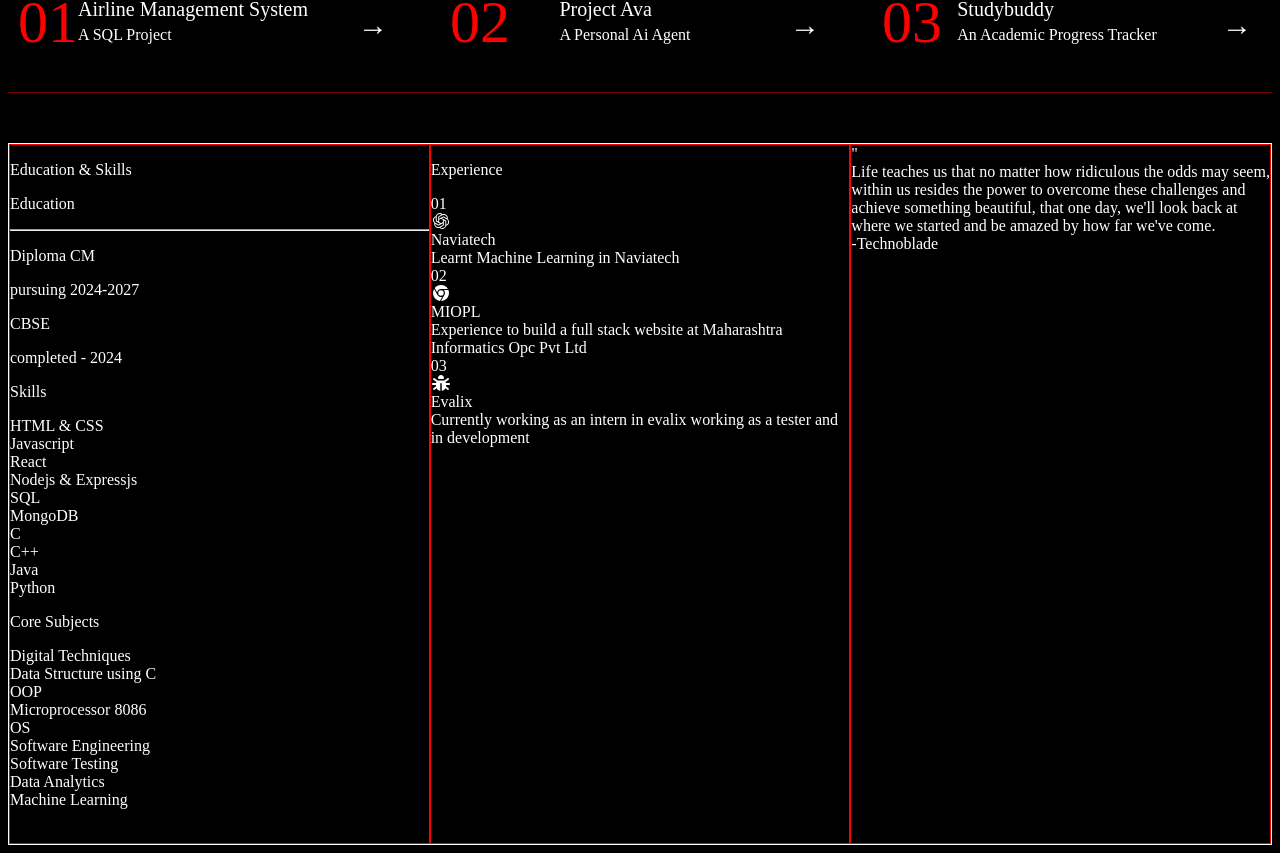
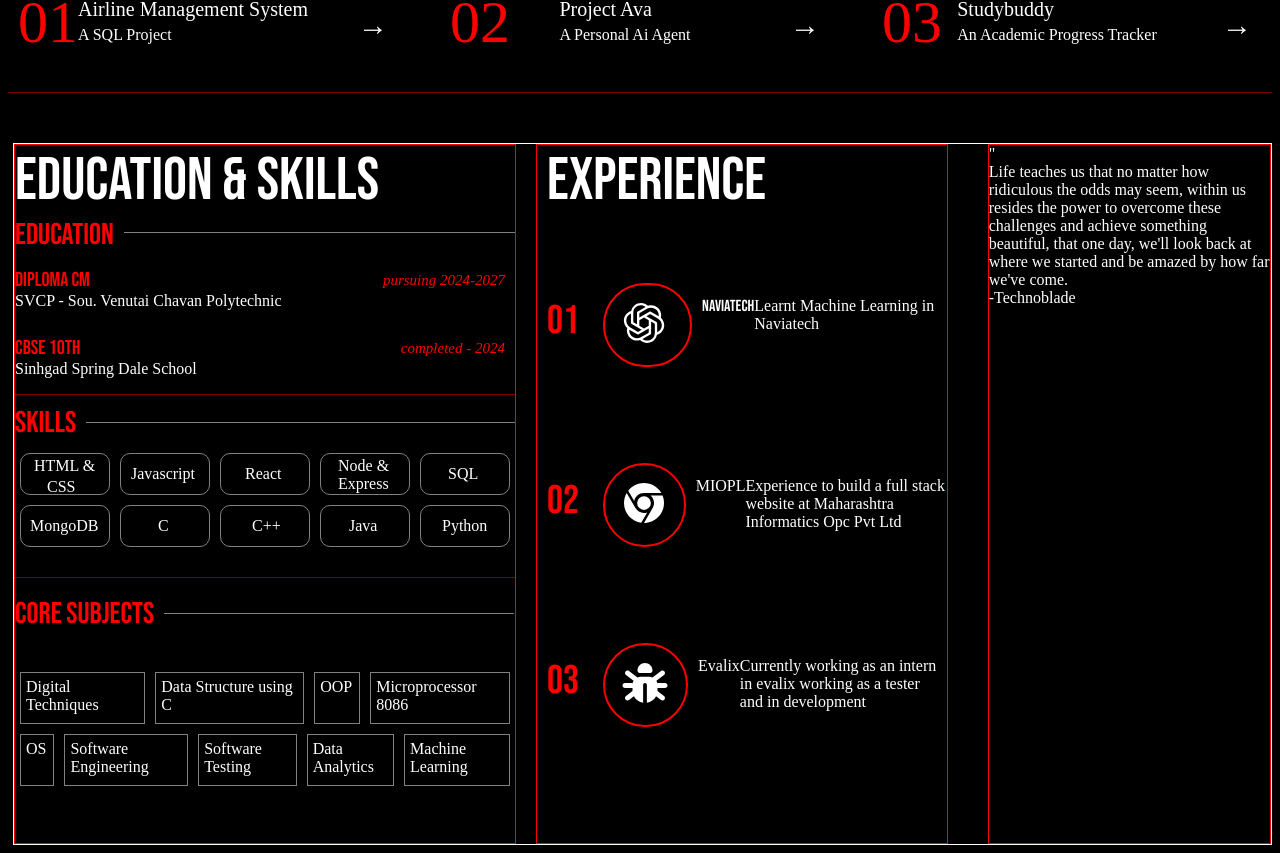
Before and after one commit to AryanAdvant/My-Portfolio, a React (Vite) app: page / in a window 1280 px wide. Shown: the part 1443-2296 px from the top of the page. Built offline with nearby package versions, Linux system fonts and the light colour scheme.

Commit message:
Education,skills,subjects done

```diff
--- a/src/Education.jsx
+++ b/src/Education.jsx
@@ -12,54 +12,69 @@ export function Education(){
                 <div className = "details education">
                     <p className = "edu-title">Education & Skills</p>
                     <div className="edu-sub-container">
-                        <p>Education</p><hr />
+                        <p className = "edu-sub-title">Education</p><hr className = "edu-line" />
                     </div>
                     <div className="education-details">
-                        <p>Diploma CM</p><p>pursuing 2024-2027</p>
-                        <p>CBSE</p><p> completed - 2024</p>
+                        <div className="flex-date1 size20-bebas"><p>Diploma CM</p><p className="main-date">pursuing 2024-2027</p></div> <p className = "edu-des">SVCP - Sou. Venutai Chavan Polytechnic</p>
+                        <div className="flexdate2 size20-bebas"><p>CBSE 10th</p><p className = "main-date"> completed - 2024</p></div><p className = "edu-des">Sinhgad Spring Dale School</p>
                     </div>
+                    <hr className = "seperator edu-sep" />
 
-                    <p>Skills</p>
-                    <div className = "skills">HTML & CSS</div>
-                    <div className = "skills">Javascript</div>
-                    <div className = "skills">React</div>
-                    <div className = "skills">Nodejs & Expressjs</div>
-                    <div className = "skills">SQL</div>
-                    <div className = "skills">MongoDB</div>
-                    <div className = "skills">C</div>
-                    <div className = "skills">C++</div>
-                    <div className = "skills">Java</div>
-                    <div className = "skills">Python</div>
+                    <div className = "edu-sub-container">
+                        <p className = "size30-bebas skill-title">Skills</p><hr className = "edu-line skill-line" />
+                    </div>
+                    <div className = "main-skill-container">
+                        <div className="skill-container1">
+                        <div className = "skills"><p class="align-texth">HTML & <p className="align-textcss">CSS</p></p></div>
+                        <div className = "skills"><p className = "align-textjs">Javascript</p></div>
+                        <div className = "skills"><p className = "align-textr">React</p></div>
+                        <div className = "skills"><p className = "align-textne">Node & Express</p></div>
+                        <div className = "skills"><p className = "align-texts">SQL</p></div><br />
+                    </div>
+                    <div className="skill-container1">
+                        <div className = "skills"><p className = "align-textm">MongoDB</p></div>
+                        <div className = "skills"><p className = "align-textc">C</p></div>
+                        <div className = "skills"><p className = "align-textcpp">C++</p></div>
+                        <div className = "skills"><p className = "align-textj">Java</p></div>
+                        <div className = "skills"><p className = "align-textpy">Python</p></div>
+                    </div>
+                    </div>
+                    <hr className = "seperator skill-sep" />
 
-
-                    <p>Core Subjects</p>
-                    <div className = "core">Digital Techniques</div>
-                    <div className = "core">Data Structure using C</div>
-                    <div className = "core">OOP</div>
-                    <div className = "core">Microprocessor 8086</div>
-                    <div className = "core">OS</div>
-                    <div className = "core">Software Engineering</div>
-                    <div className = "core">Software Testing</div>
-                    <div className = "core">Data Analytics</div>
-                    <div className = "core">Machine Learning</div>
+                    <div className="edu-sub-container">
+                        <p className = "size30-bebas core-sub">Core Subjects</p>< hr className = "edu-line core-line"/>
+                    </div>
+                    <div className = "core-container cc1">
+                        <div className = "core"><p className = "alignc-textdte alignc">Digital Techniques</p></div>
+                        <div className = "core"><p className = "alignc-textdsu alignc">Data Structure using C</p></div>
+                        <div className = "core"><p className = "alignc-textoop alignc">OOP</p></div>
+                        <div className = "core"><p className = "alignc-textmic alignc">Microprocessor 8086</p></div>
+                    </div>
+                    <div className = "core-container">
+                        <div className = "core"><p className = "alignc-textosy alignc">OS</p></div>
+                        <div className = "core"><p className = "alignc-textste alignc">Software Engineering</p></div>
+                        <div className = "core"><p className = "alignc-textsen alignc">Software Testing</p></div>
+                        <div className = "core"><p className = "alignc-textdan alignc">Data Analytics</p></div>
+                        <div className = "core"><p className = "alignc-textml alignc">Machine Learning</p></div>
+                    </div>
                 </div>
                 <div className = "details experience">
-                    <p>Experience</p>
-                    <div className = "exp-cotainer">
+                    <p className = "exp-title exp-bebas">Experience</p>
+                    <div className = "exp-container">
                         <div className = "exp-num">01</div>
-                        <div className = "exp-circle"><FontAwesomeIcon icon={faOpenai} /></div>
-                        <div className="exp-main-title">Naviatech</div>
+                        <div className = "exp-circle chat-circle"><FontAwesomeIcon icon={faOpenai} className = "font-icon ichat" /></div>
+                        <div className="exp-main-title bebas">Naviatech</div>
                         <div className = "exp-description">Learnt Machine Learning in Naviatech</div>
                     </div>
-                    <div className = "exp-cotainer">
+                    <div className = "exp-container">
                         <div className = "exp-num">02</div>
-                        <div className = "exp-circle"><FontAwesomeIcon icon={faChrome} /></div>
+                        <div className = "exp-circle chrome-circle"><FontAwesomeIcon icon={faChrome} className = "font-icon ichrome"  /></div>
                         <div className="exp-main-title">MIOPL</div>
                         <div className = "exp-description">Experience to build a full stack website at Maharashtra Informatics Opc Pvt Ltd</div>
                     </div>
-                    <div className = "exp-cotainer">
+                    <div className = "exp-container">
                         <div className = "exp-num">03</div>
-                        <div className = "exp-circle"><FontAwesomeIcon icon={faBug} /></div>
+                        <div className = "exp-circle bug-circle"><FontAwesomeIcon icon={faBug} className = "font-icon ibug"  /></div>
                         <div className="exp-main-title">Evalix</div>
                         <div className = "exp-description">Currently working as an intern in evalix working as a tester and in development</div>
                     </div>
--- a/src/styles.css
+++ b/src/styles.css
@@ -277,9 +277,279 @@ body{
     height: 700px;
     justify-content: space-between;
     margin-top: 50px;
+    margin-left: 5px;
 }
 
 .details{
     border: 1px solid red;
     width: 500px;
 }
+
+.edu-title{
+    font-size: 60px;
+    font-family: 'Bebas Neue', sans-serif;
+    margin-top: 0px;
+    text-transform: none;
+}
+
+.edu-sub-container{
+    display: flex;
+    margin-top: -70px;
+}
+
+.edu-line{
+    width: 500px;
+    border: none;
+    height: 1px;
+    background-color: grey;
+    margin-top: 25px;
+    margin-left: 10px;
+}
+
+.edu-sub-title{
+    margin-top: 10px;
+    font-family: 'Bebas Neue', sans-serif;
+    color: red;
+    letter-spacing: 0em;
+    font-size: 30px;
+}
+
+.size20-bebas{
+    font-family: 'Bebas Neue', sans-serif;
+    text-transform: none;
+    font-weight: 100;
+    font-size: 20px;
+    background: none;
+    -webkit-text-fill-color: red;
+    color: red;
+}
+
+.flex-date1{
+    display: flex;
+    margin: -35px auto auto auto;
+}
+
+.flexdate2{
+    display: flex;
+    margin-top: -10px;
+}
+
+.main-date{
+    margin: auto 10px auto auto;
+    font-size: 15px;
+    font-family:'Times New Roman', Times, serif;
+    font-style: italic;
+
+}
+
+.edu-des{
+    margin-top: -20px;
+}
+
+
+
+.size30-bebas{
+    font-family: 'Bebas Neue', sans-serif;
+    font-size: 30px;
+    color: red;
+}
+
+.edu-sep{
+    margin-top: 0px;
+    margin-bottom: -20px;
+}
+
+.skill-title{
+    margin-top: 80px;
+}
+
+.skill-line{
+    margin-top: 97px;
+    margin-left: 10px;
+}
+
+.skill-container1{
+    display: flex;
+    justify-content: space-between;
+}
+
+.skills{
+    margin: 10px 5px auto 5px;
+    width: 400px;
+    border: 1px solid grey;
+    border-radius: 10px;
+    height: 40px;
+
+}
+
+.align-texth{
+    margin: 3px 0px 0px 13px;
+}
+
+.align-textcss{
+    margin: 3px 0px 0px 13px;
+}
+
+.align-textjs{
+    margin: 11px 0px 0px 10px;
+}
+
+.align-textr{
+    margin: 11px 0px 0px 24px;
+}
+
+.align-textne{
+    margin: 3px 0px 0px 17px;
+}
+
+.align-texts{
+    margin: 11px 0px 0px 27px;
+}
+
+.align-textm{
+    margin: 11px 0px 0px 9px;
+}
+
+.align-textc{
+    margin: 11px 0px 0px 37px;
+}
+
+.align-textcpp{
+    margin: 11px 0px 0px 31px;
+}
+
+.align-textj{
+    margin: 11px 0px 0px 28px;
+}
+
+.align-textpy{
+    margin: 11px 0px 0px 21px;
+}
+
+
+.main-skill-container{
+    margin-top: -28px;
+}
+
+.skill-sep{
+    margin-top: 30px;
+}
+
+.core-sub{
+    margin-top: 80px;
+}
+
+.core-line{
+    width: 350px;
+    margin-left: 10px;
+    margin-top: 97px;
+}
+
+.core-container{
+    display: flex;
+}
+
+.core{
+    border: 1px solid grey;
+    margin: 10px 5px auto 5px;
+    height: 50px;
+}
+
+.alignc{
+    margin: 5px 7px auto 5px;
+}
+
+.exp-container{
+    display: flex;
+    margin-left: 10px;
+    margin-top: 80px;
+    height: 100px;
+}
+
+.exp-bebas{
+    font-family: 'Bebas Neue', sans-serif;
+    font-size: 60px;
+    margin: 0px auto auto 10px;
+}
+
+.exp-num{
+    font-family: 'Bebas Neue', sans-serif;
+    font-size: 40px;
+    background: none;
+    -webkit-text-fill-color: red;
+    color: red;
+    margin-right: 20px;
+}
+
+.exp-circle{
+    border: 2px solid red;
+    margin-left: 10px;
+    margin-right: 10px;
+    width: 100px;
+    height: 100px;
+    border-radius: 1000px;
+}
+
+.font-icon{
+    font-size: 30px;
+}
+
+.ichat{
+    margin: 18px auto auto 14px;
+    font-size: 40px;
+    /* background: none;
+    -webkit-text-fill-color: red;
+    color: red;             doesnt work*/
+}
+
+.chat-circle{
+    width: 110px;
+    height: 80px;
+    margin-top: -14px;
+    margin-left: 4px;
+}
+
+.ichrome{
+    margin: 18px auto auto 14px;
+    font-size: 40px;
+    /* background: none;
+    -webkit-text-fill-color: red;
+    color: red;             doesnt work*/
+}
+
+.chrome-circle{
+    width: 200px;
+    height: 80px;
+    margin-top: -14px;
+    margin-left: 4px;
+    margin-right: 10px;
+}
+
+
+.ibug{
+    margin: 18px auto auto 15px;
+    font-size: 40px;
+    /* background: none;
+    -webkit-text-fill-color: red;
+    color: red;             doesnt work*/
+}
+
+.bug-circle{
+    width: 200px;
+    height: 80px;
+    margin-top: -14px;
+    margin-left: 4px;
+    margin-right: 10px;
+}
+
+.experience{
+    margin-left: 20px;
+}
+
+.quote{
+    margin-left: 40px;
+}
+
+.bebas{
+    font-family: 'Bebas Neue', sans-serif;
+}
```
